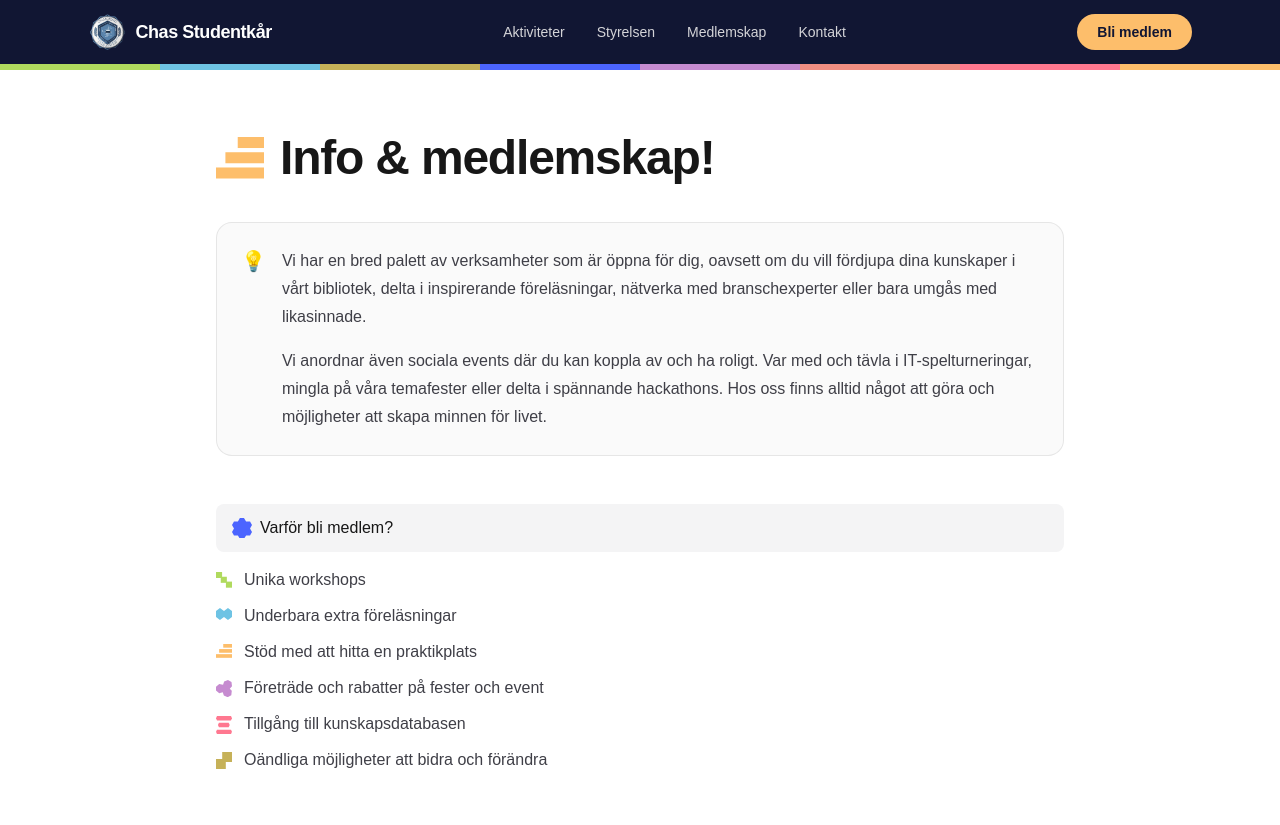
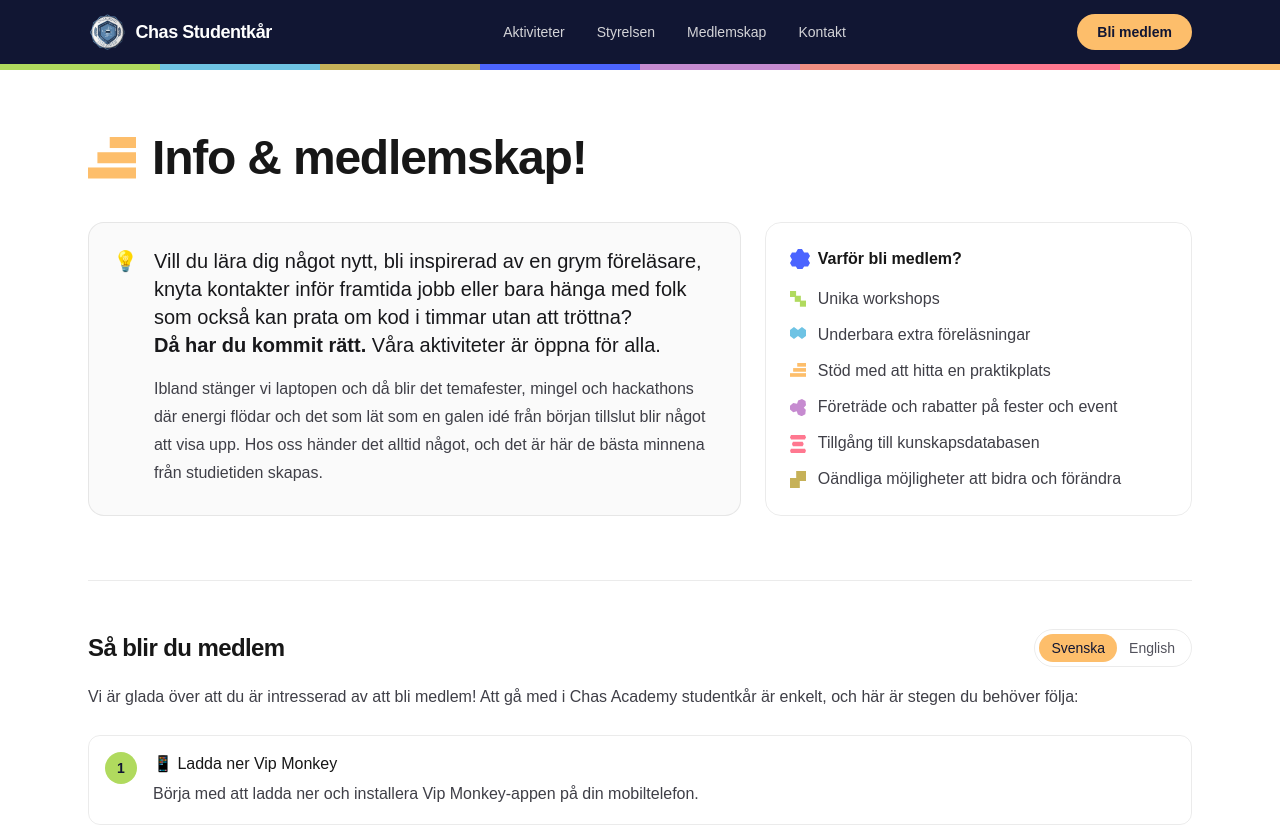
Before and after one commit to ImperialFiddlesticks/chas-karen, a Next.js app: page /medlemskap in a window 1280 px wide. Shown: the top 825 px of the page. Built offline with nearby package versions, Linux system fonts and the light colour scheme.

Commit message:
updated and refined text content

```diff
--- a/app/aktiviteter/page.tsx
+++ b/app/aktiviteter/page.tsx
@@ -9,7 +9,7 @@ import ProgramIcon, {
 export const metadata: Metadata = {
   title: "Aktiviteter | Chas Studentkår",
   description:
-    "Ta del av aktiviteter, workshops och föreläsningar som studentkåren arrangerar.",
+    "Ta del av aktiviteter, workshops och lärorika events som studentkåren arrangerar.",
 };
 
 const ACTIVITIES: {
@@ -64,26 +64,39 @@ export default function Aktiviteter() {
     <main className="flex-1">
       <div className="mx-auto max-w-6xl px-6 py-16">
         <h1 className="flex items-center gap-4 text-4xl font-bold tracking-tight sm:text-5xl">
-          <ProgramIcon name="doe" className="w-14 shrink-0" />
+          <ProgramIcon
+            name="doe"
+            className="w-14 shrink-0"
+          />
           Aktiviteter
         </h1>
 
         <div className="mt-10 max-w-3xl space-y-4 leading-7 text-zinc-700 dark:text-zinc-300">
+          <p className="text-2xl font-bold text-zinc-900 sm:text-3xl dark:text-white">
+            <span className="relative isolate inline-block">
+              <span
+                aria-hidden
+                className={`absolute inset-x-0 bottom-1 -z-10 h-3 rounded-sm opacity-10 ${programBg("doe")}`}
+              />
+              Hej där!
+            </span>{" "}
+            👋
+          </p>
           <p>
-            Hej där! Som en del av studentkåren kan du ta del av en massa roliga
+            Som en del av studentkåren kan du ta del av en massa roliga
             aktiviteter, workshops och föreläsningar.
           </p>
           <p>
-            Vi har ett stort utbud av verksamheter som är öppna för dig, oavsett
-            om du vill fördjupa dina kunskaper i vårt bibliotek, lyssna på
-            inspirerande föreläsningar, nätverka med branschexperter eller bara
-            umgås med likasinnade.
+            Vill du lära dig något nytt, bli inspirerad av en grym föreläsare,
+            knyta kontakter inför framtida jobb eller bara hänga med folk som
+            också kan prata om kod i timmar utan att tröttna? Då har du kommit
+            rätt. Våra aktiviteter är öppna för alla.
           </p>
           <p>
-            Vi arrangerar även sociala evenemang där du kan koppla av och ha
-            kul. Var med och tävla i IT-spelturneringar, mingla på våra
-            temafester eller delta i spännande hackathons. Hos oss finns alltid
-            något att göra och möjligheter att skapa minnen för livet.
+            Ibland stänger vi laptopen och då blir det temafester, mingel och
+            hackathons där energi flödar och det som lät som en galen idé från
+            början tillslut blir något att visa upp. Hos oss händer det alltid
+            något, och det är här de bästa minnena från studietiden skapas.
           </p>
         </div>
 
--- a/app/components/Hero.tsx
+++ b/app/components/Hero.tsx
@@ -43,7 +43,7 @@ export default function Hero() {
             Bli medlem
           </Link>
           <a
-            href="#om-oss"
+            href="/aktiviteter"
             className="rounded-full bg-chas-cyan px-6 py-3 text-center text-sm font-semibold text-chas-navy transition hover:brightness-95"
           >
             Läs mer
--- a/app/medlemskap/page.tsx
+++ b/app/medlemskap/page.tsx
@@ -20,41 +20,62 @@ const BENEFITS = [
 export default function Medlemskap() {
   return (
     <main className="flex-1">
-      <div className="mx-auto max-w-4xl px-6 py-16">
+      <div className="mx-auto max-w-6xl px-6 py-16">
         <h1 className="flex items-center gap-4 text-4xl font-bold tracking-tight sm:text-5xl">
-          <ProgramIcon name="net" className="w-12 shrink-0" />
+          <ProgramIcon
+            name="net"
+            className="w-12 shrink-0"
+          />
           Info &amp; medlemskap!
         </h1>
 
-        <div className="mt-10 flex gap-4 rounded-2xl border border-black/[.08] bg-zinc-50 p-6 dark:border-white/[.1] dark:bg-zinc-900">
-          <span aria-hidden className="text-xl">
+        <div className="mt-10 grid gap-6 lg:grid-cols-5">
+          <div className="flex gap-4 rounded-2xl border border-black/[.08] bg-zinc-50 p-6 lg:col-span-3 dark:border-white/[.1] dark:bg-zinc-900">
+            <span
+              aria-hidden
+              className="text-xl"
+            >
               💡
             </span>
             <div className="space-y-4 leading-7 text-zinc-700 dark:text-zinc-300">
-            <p>
-              Vi har en bred palett av verksamheter som är öppna för dig,
-              oavsett om du vill fördjupa dina kunskaper i vårt bibliotek, delta
-              i inspirerande föreläsningar, nätverka med branschexperter eller
-              bara umgås med likasinnade.
+              <p className="text-lg font-medium text-zinc-900 sm:text-xl dark:text-white">
+                Vill du lära dig något nytt, bli inspirerad av en grym
+                föreläsare, knyta kontakter inför framtida jobb eller bara hänga
+                med folk som också kan prata om kod i timmar utan att tröttna?{" "}
+                <span className="relative isolate inline-block font-bold">
+                  <span
+                    aria-hidden
+                    className={`absolute inset-x-0 bottom-0.5 -z-10 h-2.5 rounded-sm opacity-60`}
+                  />
+                  Då har du kommit rätt.
+                </span>{" "}
+                Våra aktiviteter är öppna för alla.
               </p>
               <p>
-              Vi anordnar även sociala events där du kan koppla av och ha
-              roligt. Var med och tävla i IT-spelturneringar, mingla på våra
-              temafester eller delta i spännande hackathons. Hos oss finns
-              alltid något att göra och möjligheter att skapa minnen för livet.
+                Ibland stänger vi laptopen och då blir det temafester, mingel
+                och hackathons där energi flödar och det som lät som en galen
+                idé från början tillslut blir något att visa upp. Hos oss händer
+                det alltid något, och det är här de bästa minnena från
+                studietiden skapas.
               </p>
             </div>
           </div>
 
-        <div className="mt-12">
-          <div className="flex items-center gap-2 rounded-lg bg-zinc-100 px-4 py-3 font-medium dark:bg-zinc-900">
-            <ProgramIcon name="uxe" className="w-5 shrink-0" />
+          <div className="rounded-2xl border border-black/[.08] p-6 lg:col-span-2 dark:border-white/[.1]">
+            <h2 className="flex items-center gap-2 font-semibold">
+              <ProgramIcon
+                name="uxe"
+                className="w-5 shrink-0"
+              />
               Varför bli medlem?
-          </div>
+            </h2>
 
             <ul className="mt-4 space-y-3">
               {BENEFITS.map((benefit, index) => (
-              <li key={benefit} className="flex items-start gap-3">
+                <li
+                  key={benefit}
+                  className="flex items-start gap-3"
+                >
                   <ProgramIcon
                     name={PASTEL_ICONS[index % PASTEL_ICONS.length]}
                     className="mt-1 w-4 shrink-0"
@@ -66,6 +87,7 @@ export default function Medlemskap() {
               ))}
             </ul>
           </div>
+        </div>
 
         <div className="mt-16 border-t border-black/[.08] pt-12 dark:border-white/[.1]">
           <JoinSteps />
--- a/app/page.tsx
+++ b/app/page.tsx
@@ -1,11 +1,9 @@
-import Banner from "./components/Banner";
 import Hero from "./components/Hero";
 
 export default function Home() {
   return (
     <main className="flex-1">
       <Hero />
-      {/* <Banner /> */}
     </main>
   );
 }
--- a/app/styrelsen/page.tsx
+++ b/app/styrelsen/page.tsx
@@ -11,20 +11,28 @@ export const metadata: Metadata = {
 export default function Styrelsen() {
   return (
     <main className="flex-1">
-      <div className="mx-auto max-w-4xl px-6 py-16">
+      <div className="mx-auto max-w-6xl px-6 py-16">
         <h1 className="flex items-center gap-4 text-4xl font-bold tracking-tight sm:text-5xl">
-          <ProgramIcon name="ics" className="w-12 shrink-0" />
+          <ProgramIcon
+            name="ics"
+            className="w-12 shrink-0"
+          />
           Styrelsen
         </h1>
 
         <p className="mt-6 max-w-2xl leading-7 text-zinc-700 dark:text-zinc-300">
-          Här är personerna som driver Chas Academy studentkår framåt. Hör av
-          dig till oss om du har frågor, idéer eller vill engagera dig.
+          Möt gänget bakom Chas Academys Studentkår! Vi planerar aktiviteterna,
+          driver frågor som gör studietiden bättre och ser till att det alltid
+          finns något på gång. Har du en fråga, en idé eller vill du vara med
+          och påverka? Hör av dig, vi blir glada.
         </p>
 
-        <div className="mt-12 space-y-4">
+        <div className="mt-12 grid gap-6 sm:grid-cols-2 lg:grid-cols-2">
           {BOARD.map((member) => (
-            <BoardMemberCard key={member.post} member={member} />
+            <BoardMemberCard
+              key={member.post}
+              member={member}
+            />
           ))}
         </div>
       </div>
```
Lines whose indentation alone changed are shown as unchanged.
